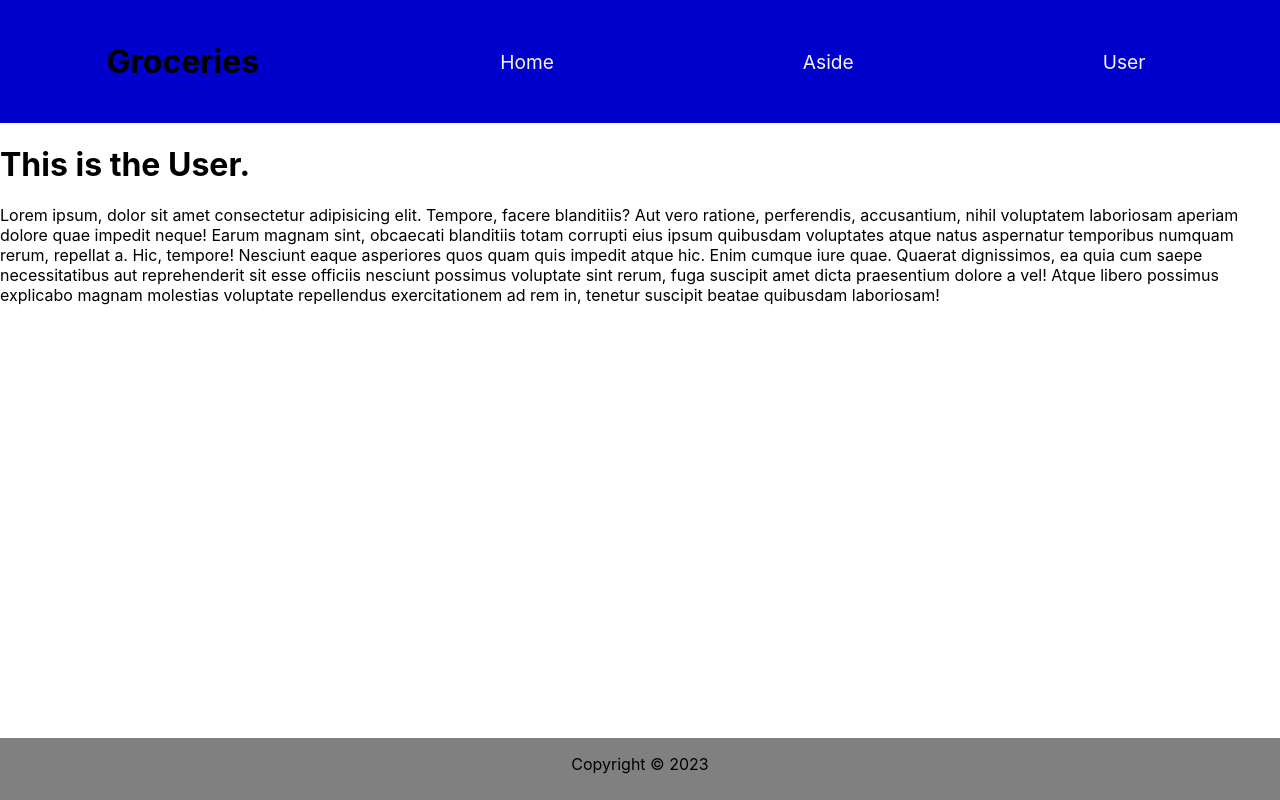
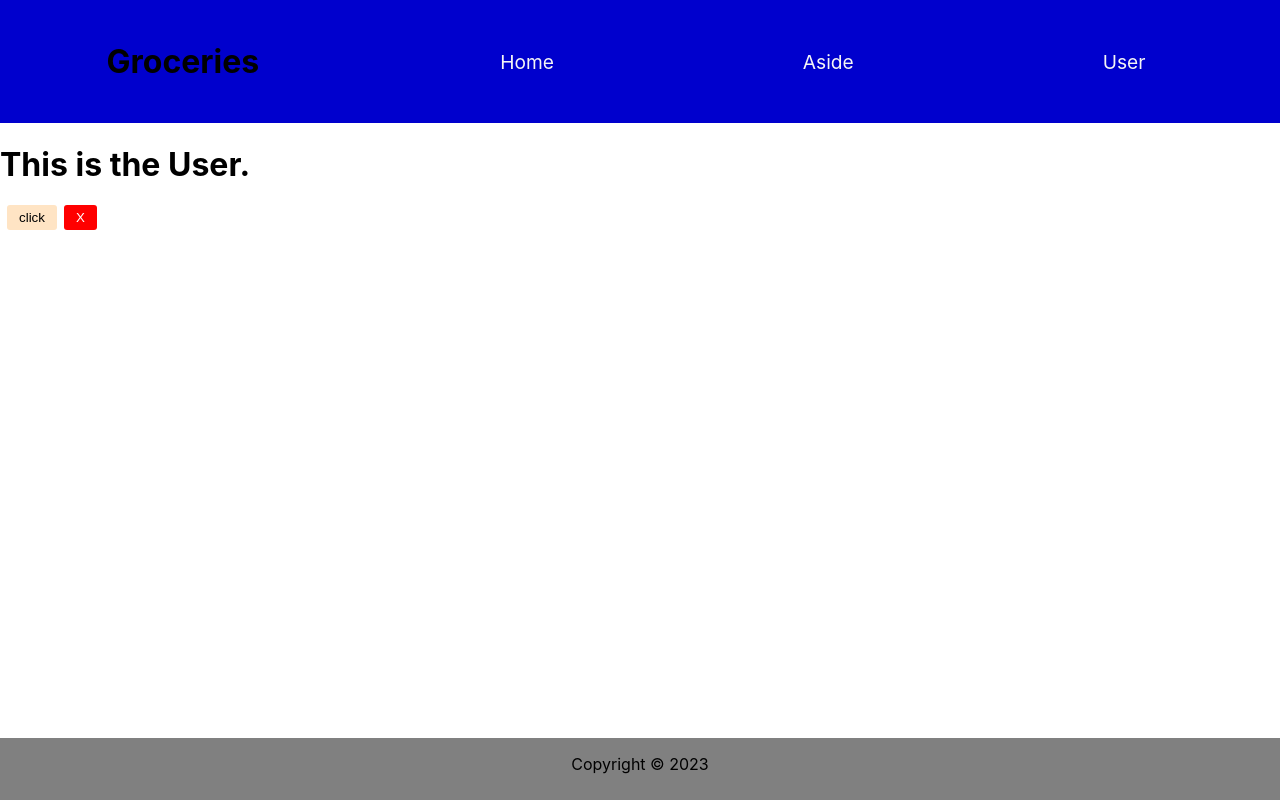
Before and after one commit to 19DennisBrown/learningreactjs, a React (Create React App) app: page /user in a window 1280 px wide. Built offline with nearby package versions, Linux system fonts and the light colour scheme.

Commit message:
new functionalities

```diff
--- a/src/Main.js
+++ b/src/Main.js
@@ -34,6 +34,8 @@ const Content = () => {
   const deleteCounter = ()=>{
     document.getElementById("counter").innerText = `Current Count: `
   }
+
+
   return (
     < >
         <main className='main'>
@@ -58,6 +60,7 @@ const Content = () => {
             </section>
 
             <section className="right">
+
             </section>
         </main>
 
--- a/src/User.js
+++ b/src/User.js
@@ -1,15 +1,41 @@
 import React from 'react'
 
 const User = () => {
+  //Collect and display.
+
+    const fruits = []
+    const addElements=() =>{
+      fruits.push(
+        {
+          fruitName: "Mango",
+          color: "Yellow",
+          figure:"sphere"
+        }
+      )
+    }
+
+    const displayElement=() =>{
+      addElements()
+      fruits.forEach((fruit)=>{
+        const {fruitName, color, figure} = fruit
+        document.getElementById("person").textContent =`The fruit is called ${fruitName} which is color ${color} and ${figure} in shape.`
+      })
+    }
+    const eraseElement=()=>{
+      document.getElementById("person").textContent = ""
+    }
   return (
-
     <>
       <div>
         <>
         <h1>This is the User.</h1>
-        <p>
-          Lorem ipsum, dolor sit amet consectetur adipisicing elit. Tempore, facere blanditiis? Aut vero ratione, perferendis, accusantium, nihil voluptatem laboriosam aperiam dolore quae impedit neque! Earum magnam sint, obcaecati blanditiis totam corrupti eius ipsum quibusdam voluptates atque natus aspernatur temporibus numquam rerum, repellat a. Hic, tempore! Nesciunt eaque asperiores quos quam quis impedit atque hic. Enim cumque iure quae. Quaerat dignissimos, ea quia cum saepe necessitatibus aut reprehenderit sit esse officiis nesciunt possimus voluptate sint rerum, fuga suscipit amet dicta praesentium dolore a vel! Atque libero possimus explicabo magnam molestias voluptate repellendus exercitationem ad rem in, tenetur suscipit beatae quibusdam laboriosam!
-        </p>
+        <div>
+          <button onClick={displayElement} >click</button>
+          <button className='delete-btn' onClick={eraseElement} >X</button>
+          <section id="person">
+
+          </section>
+        </div>
         </>
       </div>
 
--- a/src/index.css
+++ b/src/index.css
@@ -20,6 +20,10 @@ button{
   background-color: bisque;
   border-radius: 3px;
   cursor: pointer;
+}
+.delete-btn{
+  background-color: red;
+  color: white;
 }
 .App{
   display: grid;
```
